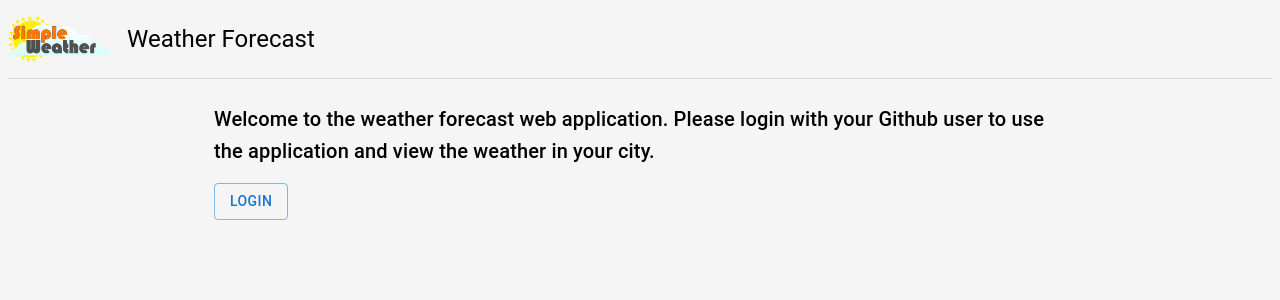
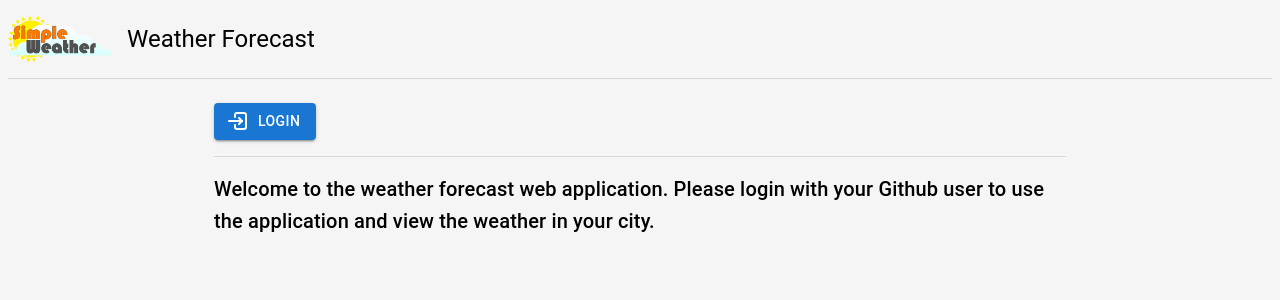
Before and after one commit to weedeej/weather-forecast, a React (Create React App) app: page / in a window 1280 px wide. Shown: the top 300 px of the page. Built offline with nearby package versions, Linux system fonts and the light colour scheme; no server answers.

Commit message:
Redesigned UI

```diff
--- a/src/screens/Home/index.tsx
+++ b/src/screens/Home/index.tsx
@@ -1,8 +1,9 @@
 import { useAuth0 } from "@auth0/auth0-react";
-import { Button, CircularProgress, Stack } from "@mui/material";
+import { Button, CircularProgress, Divider, IconButton, Stack } from "@mui/material";
 import { useState } from "react";
 import { HomeContent, Landing, Weather } from "./Content";
 import { Forecast } from "../../types";
+import { IconHome, IconLogin2, IconNews } from "@tabler/icons-react";
 
 enum PageContent {
   LANDING,
@@ -38,27 +39,32 @@ export function Home() {
   let main = <></>;
   switch (content) {
     case PageContent.HOME:
-      main = <HomeContent setWeatherForecast={updateWeatherForecast} displayWeather={displayWeather} forecast={weatherForecast}/>
+      main = <HomeContent setWeatherForecast={updateWeatherForecast} displayWeather={displayWeather} forecast={weatherForecast} />
       break;
     case PageContent.WEATHER:
-      main = <Weather forecast={weatherForecast}/>
+      main = <Weather forecast={weatherForecast} />
       break;
     default:
       main = <Landing />
       break;
   }
 
-  if (isLoading) return <CircularProgress/>;
+  if (isLoading) return <CircularProgress />;
   return (
     <Stack gap={2}>
+      <Stack direction="row" justifyContent="space-between" gap={2}>
+        {
+          isAuthenticated && (
+            <Stack direction="row" width="100%" gap={0} alignItems="center" justifyContent="center">
+              <Button variant={content == PageContent.LANDING ? "contained" : "text"} sx={{ borderRadius: 0 }} startIcon={<IconNews />} onClick={onBackClick}>LANDING</Button>
+              <Button variant={content == PageContent.HOME ? "contained" : "text"} sx={{ borderRadius: 0 }} startIcon={<IconHome />} onClick={onHomeClick}>DASHBOARD</Button>
+            </Stack>
+          )
+        }
+        {!isAuthenticated && <Button variant="contained" startIcon={<IconLogin2 />} onClick={onLoginClick}>Login</Button>}
+      </Stack>
+      <Divider />
       {main}
-      <Stack direction="row" gap={2}>
-        {!isAuthenticated && <Button variant="outlined" onClick={onLoginClick}>Login</Button>}
-        {(isAuthenticated && content !== PageContent.LANDING) && <Button variant="outlined" onClick={onBackClick}>Landing</Button>}
-        {(isAuthenticated && content !== PageContent.HOME) && (
-            <Button variant="contained" onClick={onHomeClick}>{content === PageContent.WEATHER ? "BACK" : "HOME"}</Button>
-          )}
-      </Stack>
     </Stack>
   );
 }
```
